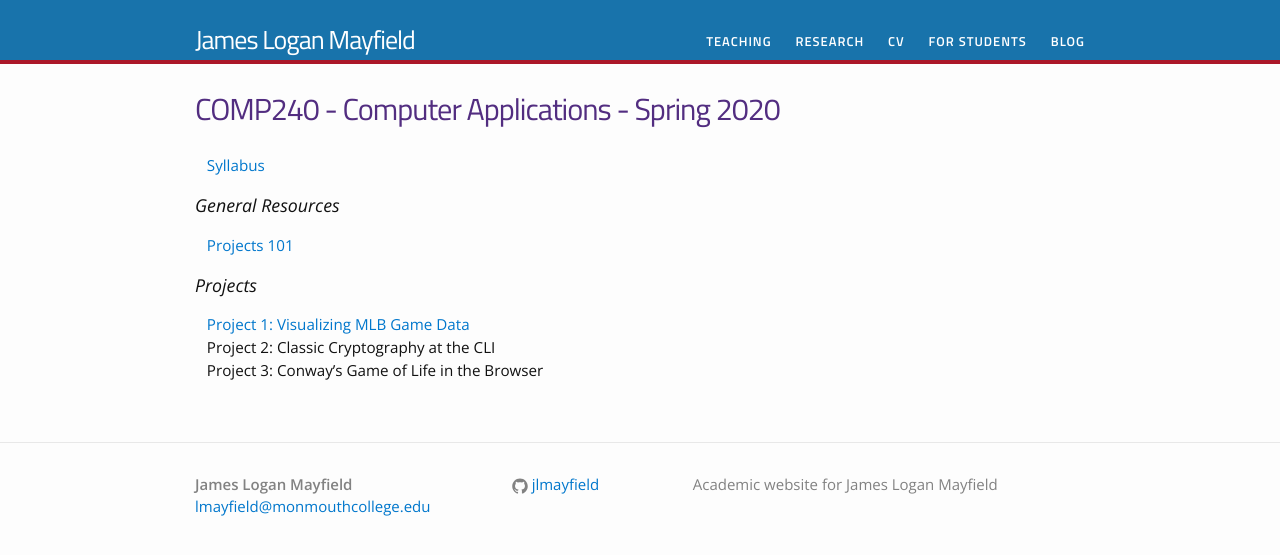
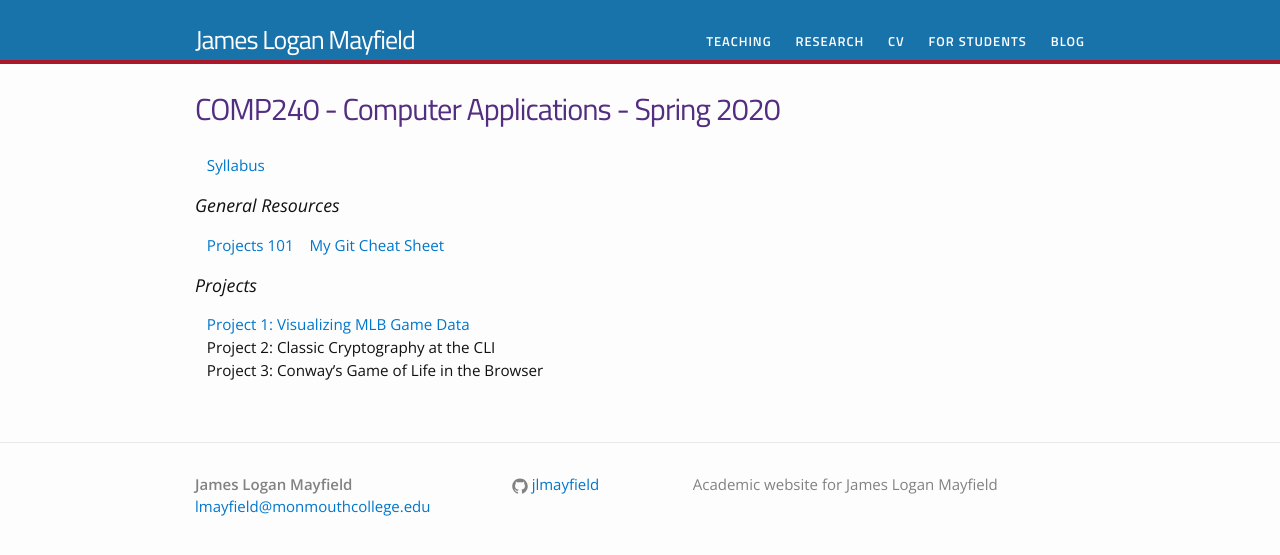
Before and after one commit to jlmayfield/jlmayfield.github.io, a Jekyll site: the page built from teaching/comp240.md, in a window 1280 px wide. Shown: the top 555 px of the page. Built offline with Jekyll 4.4.1, drawn with Linux system fonts in a browser that asks for light colours.

Commit message:
c240. added link to git sheet. moved git sheet.

```diff
--- a/teaching/comp240.md
+++ b/teaching/comp240.md
@@ -9,7 +9,7 @@ permalink: /teaching/COMP240/
 ### General Resources
 
 &nbsp;&nbsp;&nbsp;[Projects 101](/teaching/COMP240/resources/projects101)
-
+&nbsp;&nbsp;&nbsp;[My Git Cheat Sheet](/blog/2020/01/YAGCS)
 
 ### Projects
 
```
Also changed, not shown: 2 other files.
